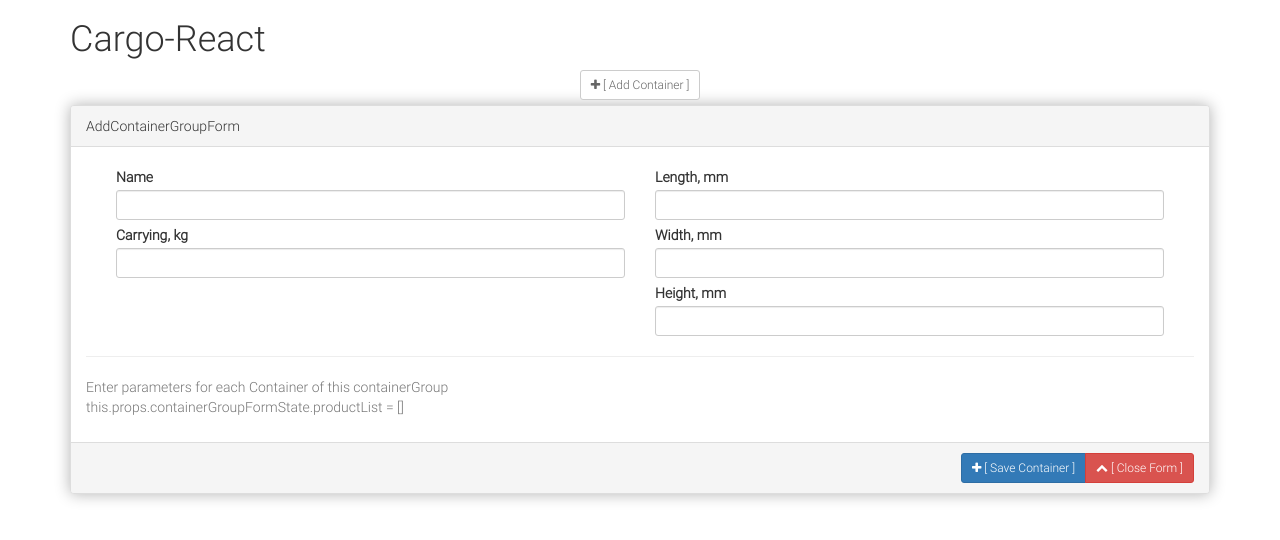
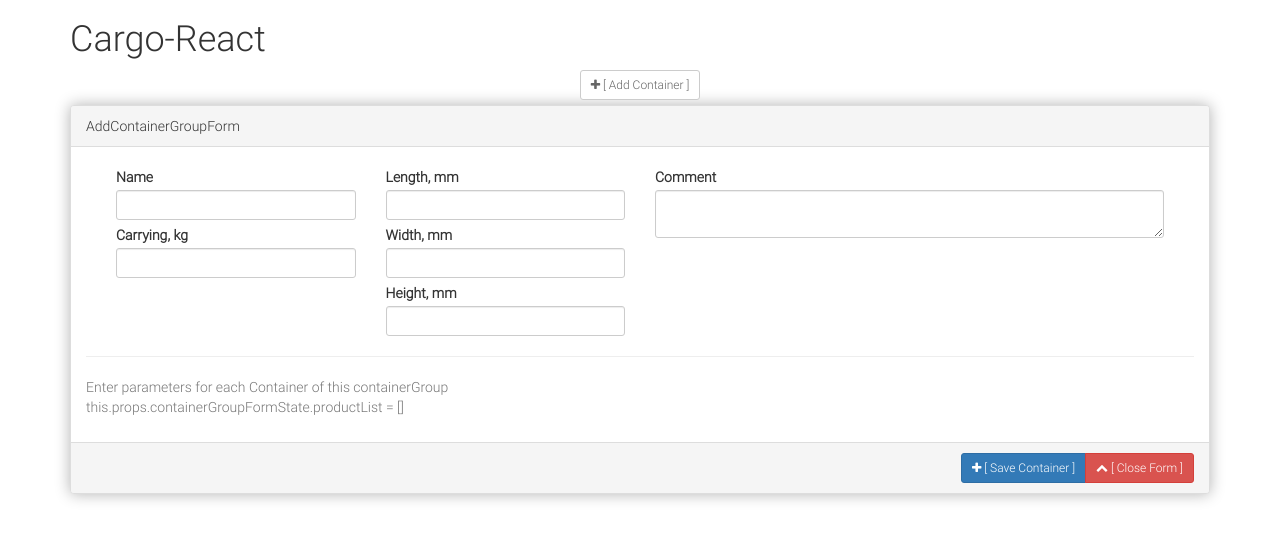
Before and after one commit to pravosleva/cargo-react, a React (Create React App) app: page / in a window 1280 px wide. Shown: the top 540 px of the page. Built offline with nearby package versions, Linux system fonts and the light colour scheme.

Commit message:
Updates
- Comment for Container Group added

```diff
--- a/src/components/AddContainerGroupForm.js
+++ b/src/components/AddContainerGroupForm.js
@@ -12,8 +12,9 @@ class AddContainerGroupForm extends Component {
       length = this.props.containerGroupFormState.length,
       width = this.props.containerGroupFormState.width,
       height = this.props.containerGroupFormState.height,
-      carrying = this.props.containerGroupFormState.carrying;
-    this.props.saveContainerGroup({name, length, width, height, carrying, productList: this.props.containerGroupFormState.productList});
+      carrying = this.props.containerGroupFormState.carrying,
+      comment = this.props.containerGroupFormState.comment;
+    this.props.saveContainerGroup({name, length, width, height, carrying, productList: this.props.containerGroupFormState.productList, comment});
   }
   render() {
     return (
@@ -23,13 +24,13 @@ class AddContainerGroupForm extends Component {
 
           <div className='panel-body'>
             <div className='row' style={{paddingLeft:'30px',paddingRight:'30px'}}>
-              <div className='col-lg-6 col-md-6 col-sm-6 col-xs-12'>
+              <div className='col-lg-3 col-md-4 col-sm-6 col-xs-12'>
                 <label>Name</label>
                 <input className='form-control input-sm' onChange={this.props.updateContainerGroupFormState.bind(this, 'name', this.props.containerGroupFormState.productList)} value={this.props.containerGroupFormState.name}></input>
                 <label>Carrying, kg</label>
                 <input className='form-control input-sm' onChange={this.props.updateContainerGroupFormState.bind(this, 'carrying', this.props.containerGroupFormState.productList)} value={this.props.containerGroupFormState.carrying}></input>
               </div>
-              <div className='col-lg-6 col-md-6 col-sm-6 col-xs-12'>
+              <div className='col-lg-3 col-md-4 col-sm-6 col-xs-12'>
                 <label>Length, mm</label>
                 <input className='form-control input-sm' onChange={this.props.updateContainerGroupFormState.bind(this, 'length', this.props.containerGroupFormState.productList)} value={this.props.containerGroupFormState.length}></input>
                 <label>Width, mm</label>
@@ -37,13 +38,20 @@ class AddContainerGroupForm extends Component {
                 <label>Height, mm</label>
                 <input className='form-control input-sm' onChange={this.props.updateContainerGroupFormState.bind(this, 'height', this.props.containerGroupFormState.productList)} value={this.props.containerGroupFormState.height}></input>
               </div>
+              <div className='col-lg-6 col-md-4 col-sm-6 col-xs-12'>
+                <label>Comment</label>
+                <textarea className='form-control input-sm' onChange={this.props.updateContainerGroupFormState.bind(this, 'comment', this.props.containerGroupFormState.productList)} value={this.props.containerGroupFormState.comment}></textarea>
+              </div>
             </div>
+
             <hr />
+
             <p className='text-muted'>
               Enter parameters for each Container of this containerGroup
               <br />
               {`this.props.containerGroupFormState.productList = ${JSON.stringify(this.props.containerGroupFormState.productList)}`}
             </p>
+
           </div>
 
           <div className='panel-footer'>
--- a/src/components/App.js
+++ b/src/components/App.js
@@ -10,7 +10,7 @@ import ContainerGroupList from './ContainerGroupList';
 * - App
     state = {
       addContainerFormOpened: bool,
-      containerGroupFormState: {name: str, length: num, width: num, height: num, carrying: num, productList: arr},
+      containerGroupFormState: {name: str, length: num, width: num, height: num, carrying: num, productList: arr, comment: str},
       containerGroupList: arr
     }
 *   |   |-- AddContainerGroupForm
@@ -29,7 +29,7 @@ class App extends Component {
     super(props);
     this.state = {
       addContainerFormOpened: props.defaultAddContainerGroupFormOpened,
-      containerGroupFormState: {name: '', length: '', width: '', height: '', carrying: '', productList:[]},
+      containerGroupFormState: {name: '', length: '', width: '', height: '', carrying: '', productList:[], comment: ''},
       containerGroupList: []
     }
     this.updateContainerGroupFormState = this.updateContainerGroupFormState.bind(this);
@@ -66,15 +66,17 @@ class App extends Component {
       length = this.state.containerGroupFormState.length,
       width = this.state.containerGroupFormState.width,
       height = this.state.containerGroupFormState.height,
-      carrying = this.state.containerGroupFormState.carrying;
+      carrying = this.state.containerGroupFormState.carrying,
+      comment = this.state.containerGroupFormState.comment;
     switch(propName){
-      case 'name': this.setState({containerGroupFormState: {name: e.target.value, length, height, width, carrying, productList}}); break;
-      case 'length': this.setState({containerGroupFormState: {name, length: e.target.value, height, width, carrying, productList}}); break;
-      case 'height': this.setState({containerGroupFormState: {name, length, height: e.target.value, width, carrying, productList}}); break;
-      case 'width': this.setState({containerGroupFormState: {name, length, height, width: e.target.value, carrying, productList}}); break;
-      case 'carrying': this.setState({containerGroupFormState: {name, length, height, width, carrying: e.target.value, productList}}); break;
+      case 'name': this.setState({containerGroupFormState: {name: e.target.value, length, height, width, carrying, productList, comment}}); break;
+      case 'length': this.setState({containerGroupFormState: {name, length: e.target.value, height, width, carrying, productList, comment}}); break;
+      case 'height': this.setState({containerGroupFormState: {name, length, height: e.target.value, width, carrying, productList, comment}}); break;
+      case 'width': this.setState({containerGroupFormState: {name, length, height, width: e.target.value, carrying, productList, comment}}); break;
+      case 'carrying': this.setState({containerGroupFormState: {name, length, height, width, carrying: e.target.value, productList, comment}}); break;
+      case 'comment': this.setState({containerGroupFormState: {name, length, height, width, carrying, productList, comment: e.target.value}}); break;
       case 'clearForm':
-        this.setState({containerGroupFormState: {name: '', length: '', height: '', width: '', carrying:'', productList:[]}});
+        this.setState({containerGroupFormState: {name: '', length: '', height: '', width: '', carrying:'', productList:[], comment:''}});
         console.log(`Attantion! The productList cleared in main state.`);
         break;
       default: break;
@@ -83,7 +85,7 @@ class App extends Component {
   editContainerGroup(id, productList) {
     this.addContainerGroupFormToggler(true);
     let containerGroupToEdit = this.state.containerGroupList.filter( (e, i) => e.id === id )[0];
-    this.setState({ containerGroupFormState: {name: containerGroupToEdit.name, length: containerGroupToEdit.length, height: containerGroupToEdit.height, width: containerGroupToEdit.width, carrying: containerGroupToEdit.carrying, productList: productList} });
+    this.setState({ containerGroupFormState: {name: containerGroupToEdit.name, length: containerGroupToEdit.length, height: containerGroupToEdit.height, width: containerGroupToEdit.width, carrying: containerGroupToEdit.carrying, productList: productList, comment: containerGroupToEdit.comment} });
     this.removeContainerGroup(id);
   }
   componentDidUpdate() {
--- a/src/css/index.css
+++ b/src/css/index.css
@@ -19,3 +19,5 @@ label {
   margin-top: 5px;
   margin-bottom: 3px;
 }
+
+textarea { position:relative; max-width: 100%; }
```
Also changed, not shown: 1 other file (tests, documents, lock files or other folders).
